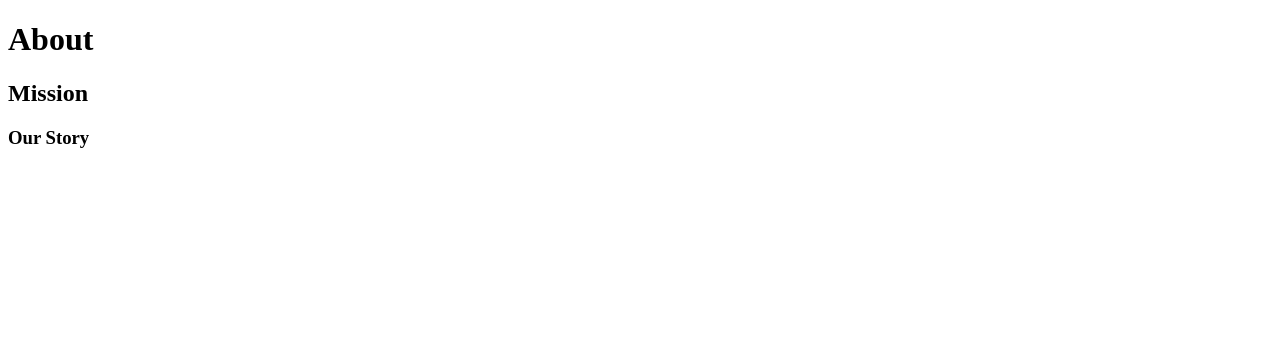
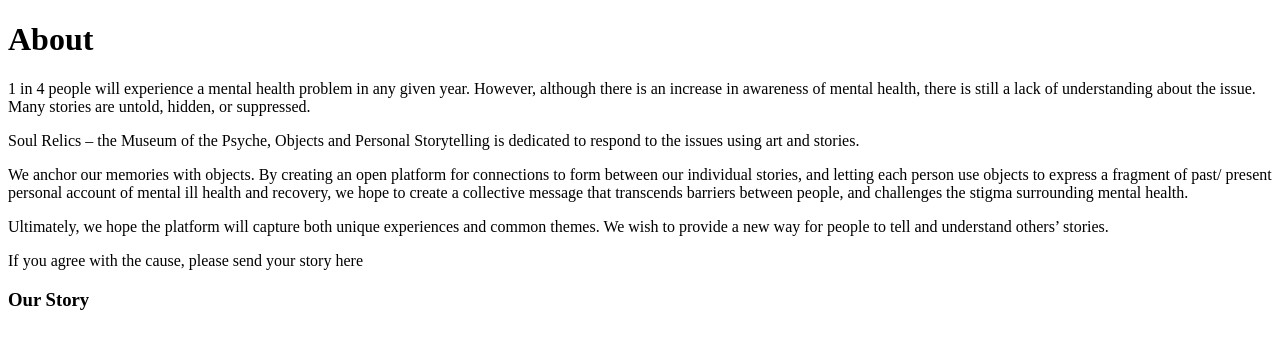
Before and after one commit to ycmjason/Soul-Relics, a plain HTML site: page About.html in a window 1280 px wide. Drawn offline with Linux system fonts and the light colour scheme.

Commit message:
changed the wordings for index and the About page

```diff
--- a/About.html
+++ b/About.html
@@ -8,5 +8,22 @@
 <body>
 
 <h1>About</h1>
-<h2>Mission </h2>
+<h2> <style>
+{font-weight: bold}
+Mission </style></h2>
+<p>
+1 in 4 people will experience a mental health problem in any given year. However, although there is an increase in awareness of mental health, there is still a lack of understanding about the issue. Many stories are untold, hidden, or suppressed.
+</p>
+<p>
+Soul Relics – the Museum of the Psyche, Objects and Personal Storytelling is dedicated to respond to the issues using art and stories.
+</p>
+<p>
+We anchor our memories with objects. By creating an open platform for connections to form between our individual stories, and letting each person use objects to express a fragment of past/ present personal account of mental ill health and recovery, we hope to create a collective message that transcends barriers between people, and challenges the stigma surrounding mental health.
+</p>
+<p>
+Ultimately, we hope the platform will capture both unique experiences and common themes. We wish to provide a new way for people to tell and understand others’ stories.
+</p>
+<p>
+If you agree with the cause, please send your story here
+</p>
 <h3>Our Story </h3>
```
Also changed, not shown: index.html (+4 -4 lines).
